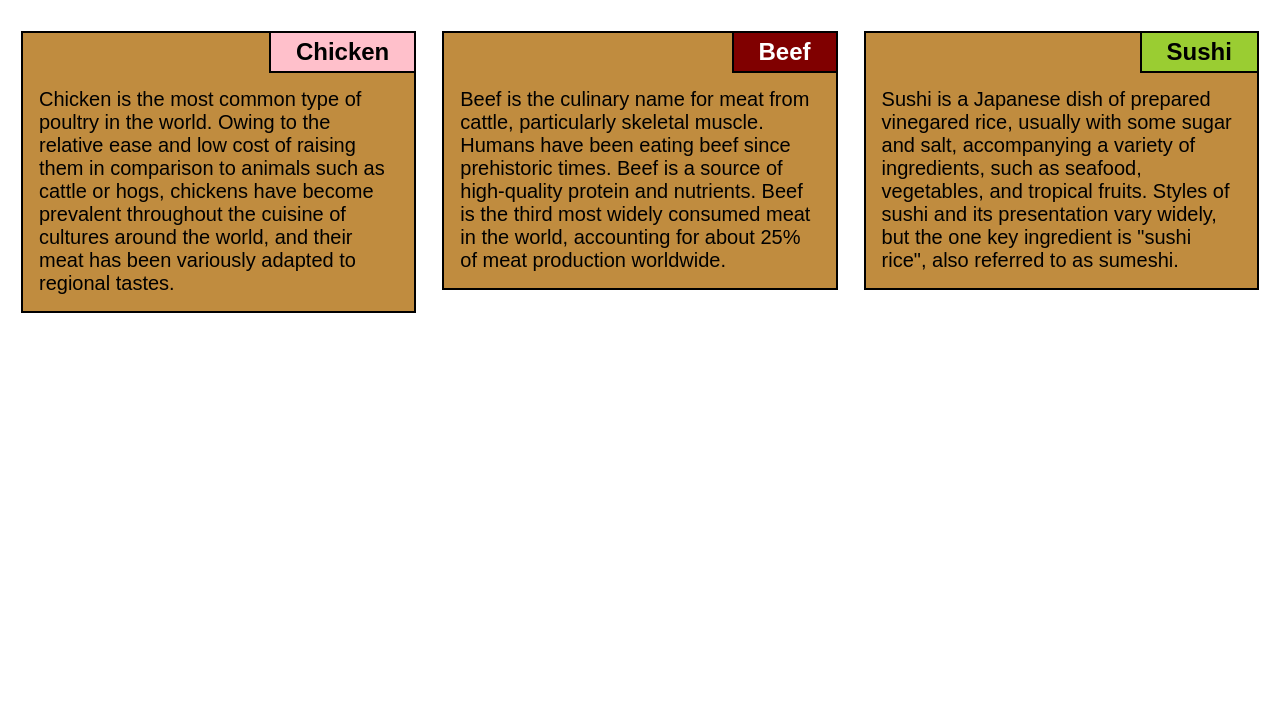
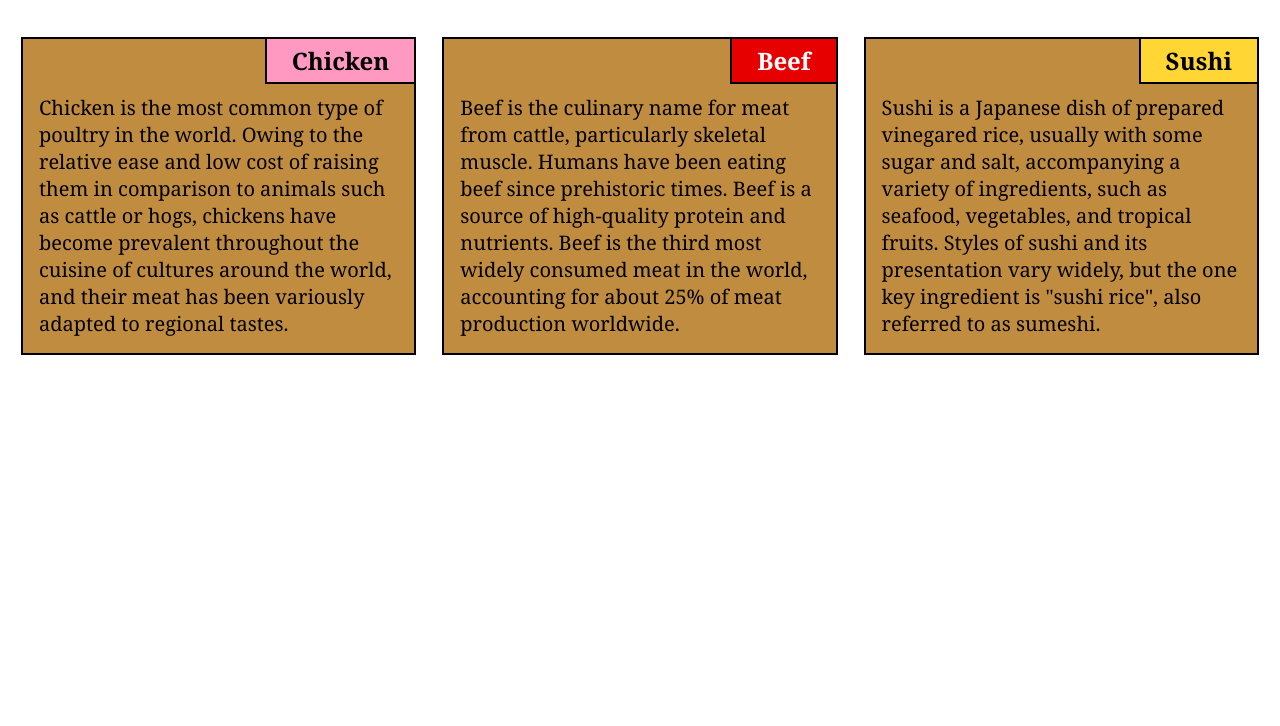
Before and after one commit to ybarai/ybarai.github.io, a plain HTML site: page assignment2/index.html in a window 1280 px wide. Shown: the part 74-800 px from the top of the page. Drawn offline with Linux system fonts and the light colour scheme.

Commit message:
Update style.css

```diff
--- a/assignment2/css/style.css
+++ b/assignment2/css/style.css
@@ -1,6 +1,6 @@
 * {
   box-sizing: border-box;
-  font-family: Arial, "Times New Roman", Helvetica, sans-serif, Times, serif ;
+  font-family: Georgia, Arial, "Times New Roman", serif ;
 }
 
 h3{
@@ -31,16 +31,16 @@ div > h4{
 }
 
 div.chicken > h4{
-  background-color:pink;
+  background-color:#ff99c2;
 }
 
 div.beef > h4{
   color:white;
-  background-color:maroon;
+  background-color:#e60000;
 }
 
 div.sushi > h4{
-  background-color:yellowgreen;
+  background-color:#ffd633;
 }
 
 section{
```
